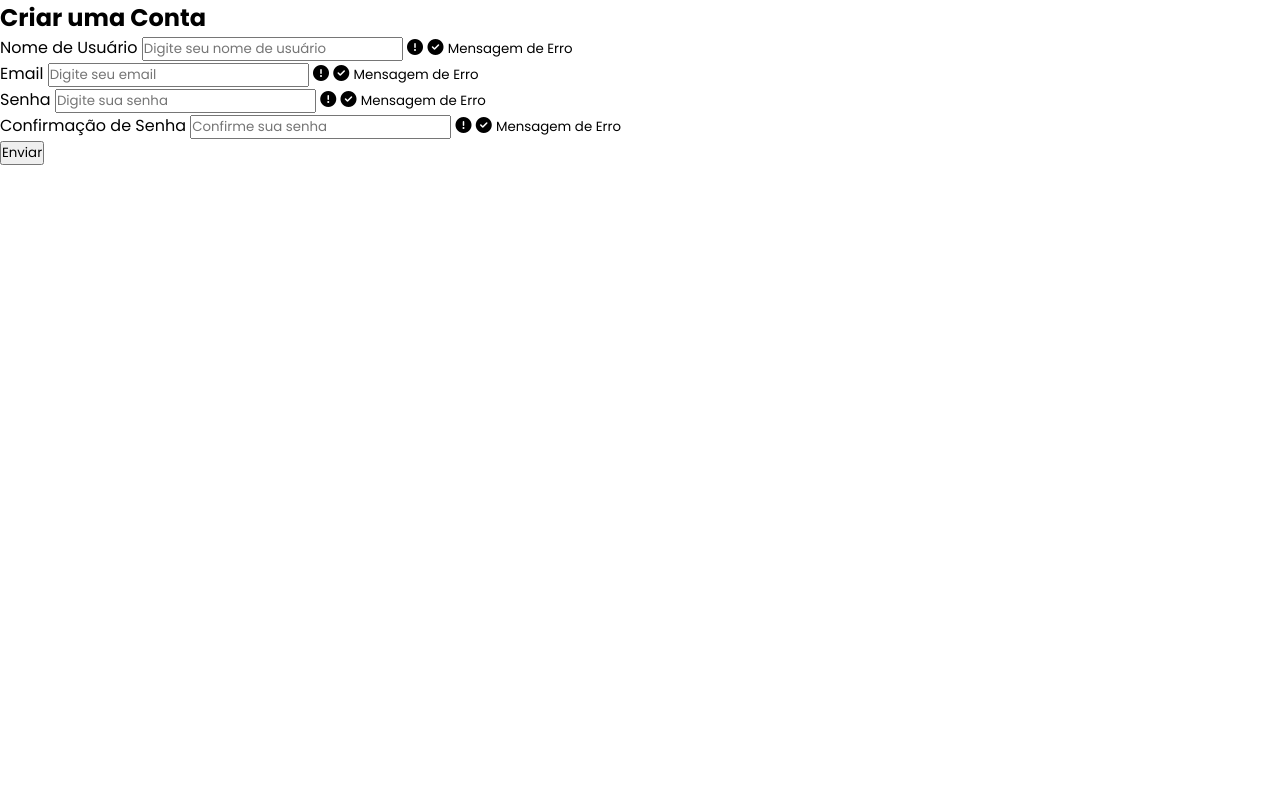
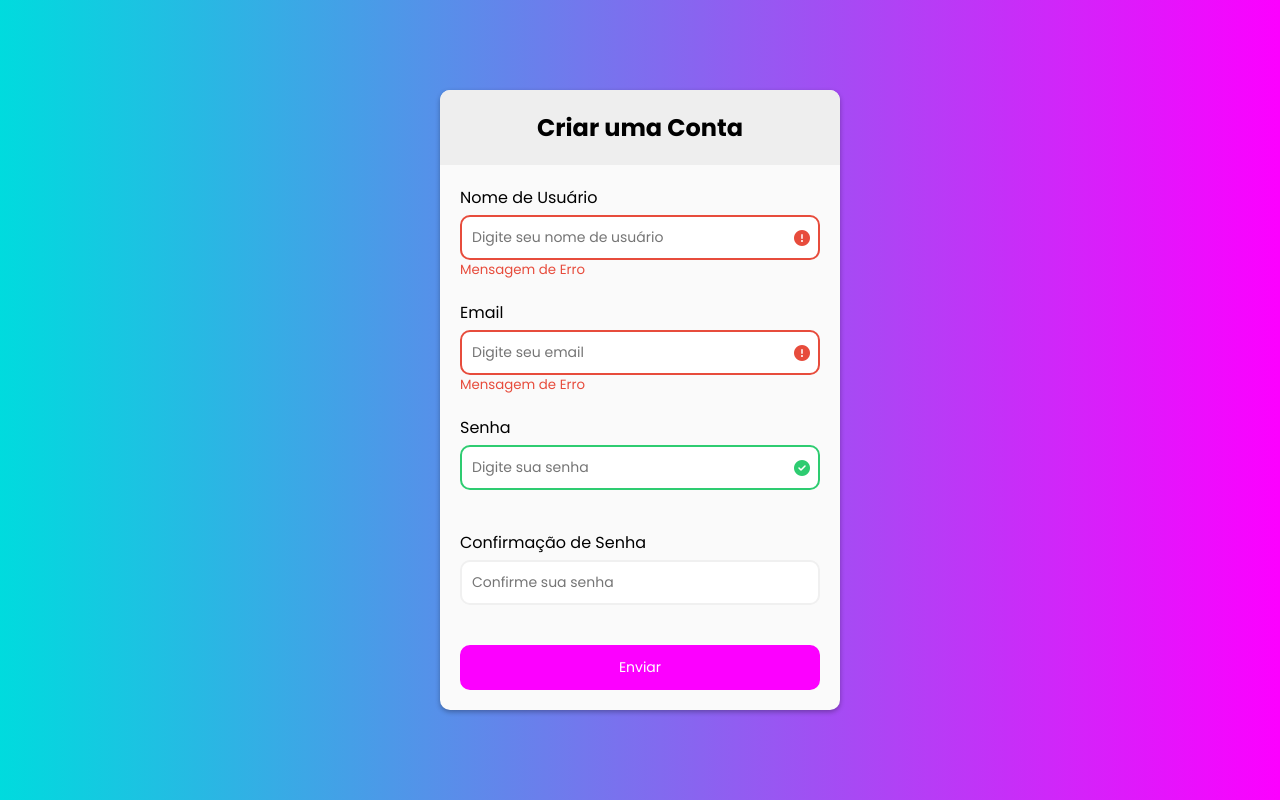
Before and after one commit to freitas2021/registration-form, a plain HTML site: page index.html in a window 1280 px wide. Drawn offline with Linux system fonts and the light colour scheme.

Commit message:
html/css

```diff
--- a/index.html
+++ b/index.html
@@ -20,28 +20,29 @@
       </div>
 
       <form id="form" class="form">
-        <div class="form-control">
+        <div class="form-control error">
           <label for="Username">Nome de Usuário</label>
           <input
             type="text"
             id="username"
-            placeholder="Digite seu nome de usuário"/>
+            placeholder="Digite seu nome de usuário"
+          />
           <i class="fa-solid fa-circle-exclamation"></i>
           <i class="fas fa-check-circle"></i>
           <small>Mensagem de Erro</small>
         </div>
 
-        <div class="form-control">
+        <div class="form-control error">
           <label for="email">Email</label>
-          <input type="text" id="email" placeholder="Digite seu email"/>
+          <input type="text" id="email" placeholder="Digite seu email" />
           <i class="fa-solid fa-circle-exclamation"></i>
           <i class="fas fa-check-circle"></i>
           <small>Mensagem de Erro</small>
         </div>
 
-        <div class="form-control">
+        <div class="form-control success">
           <label for="password">Senha</label>
-          <input type="text" id="password" placeholder="Digite sua senha"/>
+          <input type="text" id="password" placeholder="Digite sua senha" />
           <i class="fa-solid fa-circle-exclamation"></i>
           <i class="fas fa-check-circle"></i>
           <small>Mensagem de Erro</small>
@@ -52,7 +53,8 @@
           <input
             type="text"
             id="password-confirmation"
-            placeholder="Confirme sua senha"/>
+            placeholder="Confirme sua senha"
+          />
           <i class="fa-solid fa-circle-exclamation"></i>
           <i class="fas fa-check-circle"></i>
           <small>Mensagem de Erro</small>
--- a/style.css
+++ b/style.css
@@ -3,4 +3,103 @@
     margin: 0;
     padding: 0;
     font-family: 'Poppins', sans-serif;
+
 }
+
+body{
+    width: 100%;
+    height: 100vh;
+    background: linear-gradient(90deg, #00dbde 0%, #fc00ff 100% );
+    display: flex;
+    justify-content: center;
+    align-items: center;
+}
+
+.container{
+    background-color: #fafafa;
+    border-radius: 10px;
+    box-shadow: 0 2px 5px rgba(0, 0, 0, 0.3);
+    width: 400px;
+    max-width: 100%;
+    overflow: hidden;
+
+}
+/*Estilizando o header onde fica o "Criar uma Conta"*/
+.header{
+    background-color: #eee;
+    padding: 20px;
+    display: flex;
+    align-items: center;
+    justify-content: center;
+}
+/*Estilizando o form onde fica o restante, */
+.form{
+    padding: 20px;
+}
+
+.form-control{
+    margin-bottom: 20px;
+    padding-bottom: 20px;
+    position: relative;
+}
+
+.form-control label{
+    display: inline-block;
+    margin-bottom: 5px;
+}
+
+.form-control input{
+    border: 2px solid #f0f0f0;
+    display: block;
+    border-radius: 10px;
+    font-size: 14px;
+    width: 100%;
+    padding: 10px;
+}
+
+.form-control i{
+    position: absolute;
+    top: 45px;
+    right: 10px;
+    visibility: hidden;
+}
+
+.form-control small{
+    position: absolute;
+    bottom: 0;
+    left: 0;
+    visibility: hidden;
+}
+
+.form button{
+    background-color: #fc00ff;
+    border: 2px solid #fc00ff;
+    color: #fff;
+    font-size: 14px;
+    width: 100%;
+    border-radius: 10px;
+    padding: 10px;
+}
+
+/* Error and Success */
+.form-control.success input{
+    border-color: #2ecc71;
+}
+
+.form-control.error input{
+    border-color: #e74c3c;
+}
+
+.form-control.success i.fa-check-circle {
+    color: #2ecc71;
+    visibility: visible;
+
+}
+.form-control.error i.fa-circle-exclamation {
+    color: #e74c3c;
+    visibility: visible;
+}
+.form-control.error small{
+    visibility: visible;
+    color: #e74c3c
+}
```
